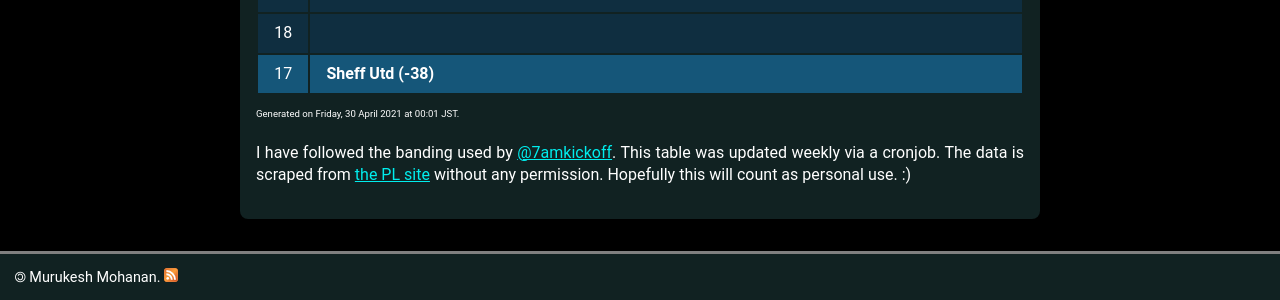
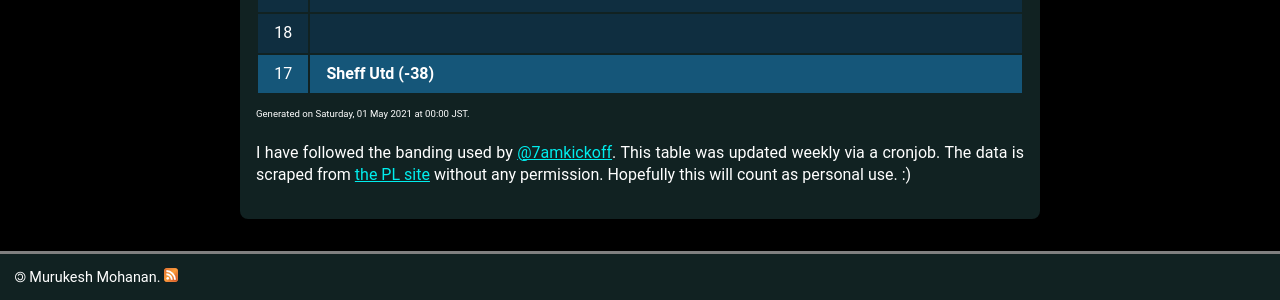
Before and after one commit to muru/muru.github.io, a Jekyll site: the page built from resources.md, in a window 1280 px wide and 900 px high, scrolled down 3341 px. Shown: the part 514-814 px from the top of the window. Built offline with Jekyll 4.4.1, drawn with Linux system fonts in a browser that asks for light colours; some web fonts are replaced.

Commit message:
updated cann-table: Sat  1 May 00:00:48 JST 2021

```diff
--- a/cann-table.html
+++ b/cann-table.html
@@ -326,4 +326,4 @@
 		</td>
  	</tr>
 </table>
-<span id="cann-gen-note"> Generated on  Friday, 30 April 2021 at 00:01 JST. </span>
+<span id="cann-gen-note"> Generated on  Saturday, 01 May 2021 at 00:00 JST. </span>
```
